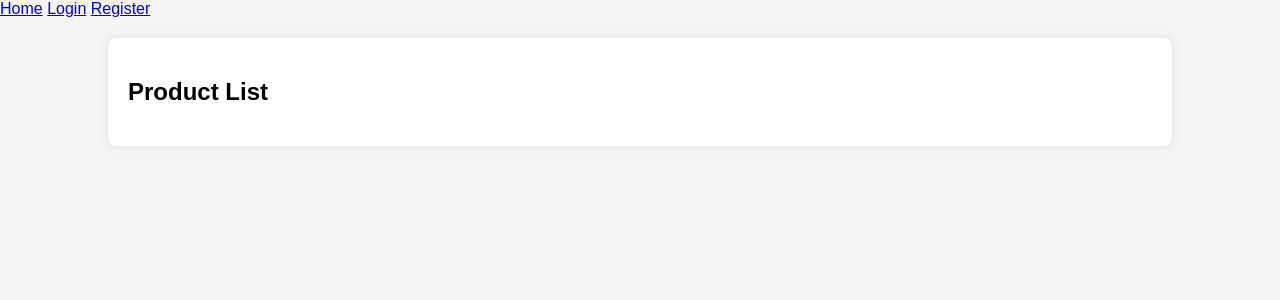
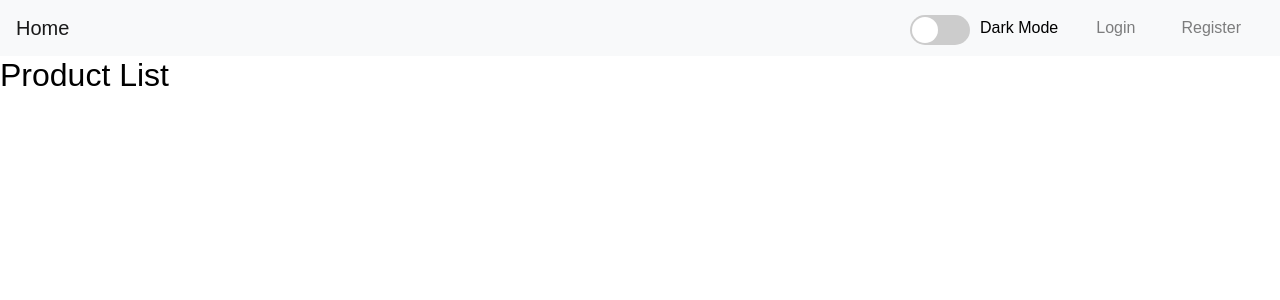
Before and after one commit to Jestuzx/Shop, a Django app: page / in a window 1280 px wide. Shown: the top 300 px of the page. Run offline with Django 5.2, Linux system fonts and the light colour scheme; data that the repository does not hold is empty; some libraries are stand-ins or nearby versions.

Commit message:
'add(style)

```diff
--- a/shop/static/css/styles.css
+++ b/shop/static/css/styles.css
@@ -1,49 +1,157 @@
+/* Общие стили для сайта */
+* {
+	box-sizing: border-box;
+}
+
 body {
 	font-family: Arial, sans-serif;
-	background-color: #f4f4f4;
 	margin: 0;
 	padding: 0;
+	background-color: #fff;
+	color: #000;
+	transition: background-color 0.3s, color 0.3s;
 }
 
+/* Темная тема */
+body.dark-theme {
+	background-color: #121212;
+	color: white;
+}
+
+/* Стили для переключателя */
+.form-check {
+	display: flex;
+	align-items: center;
+	margin-right: 15px;
+}
+
+.form-check-input {
+	width: 60px;
+	height: 30px;
+	cursor: pointer;
+	appearance: none;
+	background-color: #ccc;
+	border-radius: 15px;
+	position: relative;
+	transition: background-color 0.3s;
+}
+
+.form-check-input::before {
+	content: '';
+	position: absolute;
+	top: 2px;
+	left: 2px;
+	width: 26px;
+	height: 26px;
+	background-color: white;
+	border-radius: 50%;
+	transition: transform 0.3s;
+}
+
+.form-check-input:checked {
+	background-color: #007bff;
+}
+
+.form-check-input:checked::before {
+	transform: translateX(30px);
+}
+
+.form-check-label {
+	margin-left: 10px;
+	font-size: 16px;
+	font-family: Arial, sans-serif;
+	color: #000;
+}
+
+/* Для темной темы */
+body.dark-theme .form-check-label {
+	color: white;
+}
+
+body.dark-theme .form-check-input:checked {
+	background-color: #00bfff;
+}
+
+body.dark-theme .form-check-input {
+	background-color: #333;
+}
+
+/* Верхняя часть страницы, включая навигацию и заголовок */
 header {
+	background-color: #f8f9fa;
+	padding: 10px 20px;
+	text-align: center;
+}
+
+body.dark-theme header {
 	background-color: #333;
 	color: white;
-	text-align: center;
-	padding: 15px 0;
 }
 
-header a {
-	color: white;
-	text-decoration: none;
-	font-size: 24px;
+/* Навигация */
+nav {
+	background-color: #f8f9fa;
+	padding: 10px;
+	display: flex;
+	justify-content: space-between;
+	align-items: center;
 }
 
-main {
-	width: 80%;
-	margin: 20px auto;
-	background: white;
-	padding: 20px;
-	border-radius: 8px;
-	box-shadow: 0 0 10px rgba(0, 0, 0, 0.1);
+body.dark-theme nav {
+	background-color: #333;
 }
 
-.product {
-	border: 1px solid #ddd;
-	padding: 10px;
-	margin: 10px;
-	display: inline-block;
-	width: 200px;
-	text-align: center;
-	background: white;
-	border-radius: 5px;
+nav a {
+	margin-right: 15px;
+	color: #000;
+	text-decoration: none;
+	transition: color 0.3s;
 }
 
-.product img {
-	max-width: 100%;
-	height: auto;
+body.dark-theme nav a {
+	color: white;
 }
 
-.product h2 {
-	font-size: 18px;
-	margin: 10px 0;
+body.dark-theme nav a:hover {
+	color: #f8f9fa;
 }
+
+/* Стили для навигации */
+.navbar {
+	display: flex;
+	justify-content: space-between;
+	align-items: center;
+}
+
+.navbar-brand {
+	margin-right: 0;
+}
+
+.navbar-nav {
+	display: flex;
+	align-items: center;
+}
+
+.nav-link {
+	margin-left: 15px;
+}
+
+.form-check {
+	margin-right: 15px;
+}
+
+/* Стили для темной темы */
+body.dark-theme .navbar {
+	background-color: #333;
+}
+
+body.dark-theme .navbar-brand,
+body.dark-theme .nav-link,
+body.dark-theme .form-check-label {
+	color: white;
+}
+
+body.dark-theme .nav-link:hover,
+body.dark-theme .form-check-label:hover {
+	color: #f8f9fa;
+}
--- /dev/null
+++ b/shop/static/js/theme-toggle.js
@@ -0,0 +1,20 @@
+const themeToggleSwitch = document.getElementById('theme-toggle')
+const body = document.body
+
+// Проверяем, сохранена ли предыдущая тема в localStorage
+if (localStorage.getItem('theme') === 'dark') {
+	body.classList.add('dark-theme')
+	themeToggleSwitch.checked = true // Включаем переключатель, если тема темная
+}
+
+// Обработчик для переключения темы
+themeToggleSwitch.addEventListener('change', () => {
+	body.classList.toggle('dark-theme')
+
+	// Сохраняем выбор в localStorage, чтобы тема сохранялась при перезагрузке страницы
+	if (body.classList.contains('dark-theme')) {
+		localStorage.setItem('theme', 'dark')
+	} else {
+		localStorage.setItem('theme', 'light')
+	}
+})
--- a/shop/templates/shop/base.html
+++ b/shop/templates/shop/base.html
@@ -6,24 +6,60 @@
 		<meta charset="UTF-8" />
 		<meta name="viewport" content="width=device-width, initial-scale=1.0" />
 		<title>{% block title %}My Shop{% endblock %}</title>
+		<!-- Подключаем Bootstrap CSS -->
+		<link
+			href="https://stackpath.bootstrapcdn.com/bootstrap/4.5.2/css/bootstrap.min.css"
+			rel="stylesheet"
+		/>
+		<!-- Подключаем собственные стили -->
 		<link rel="stylesheet" href="{% static 'css/styles.css' %}" />
 	</head>
 	<body>
-		<nav>
-			<a href="{% url 'product_list' %}">Home</a>
-			{% if user.is_authenticated %}
-			<a href="{% url 'profile' %}">Profile</a>
-			<!-- Формируем форму для выхода -->
-			<form action="{% url 'logout' %}" method="post" style="display: inline">
-				{% csrf_token %}
-				<button type="submit">Logout</button>
-			</form>
-			{% else %}
-			<a href="{% url 'login' %}">Login</a>
-			<a href="{% url 'register' %}">Register</a>
-			{% endif %}
+		<nav class="navbar navbar-expand-lg navbar-light bg-light">
+			<a class="navbar-brand" href="{% url 'product_list' %}">Home</a>
+
+			<!-- Кнопка для мобильного меню -->
+			<button
+				class="navbar-toggler"
+				type="button"
+				data-toggle="collapse"
+				data-target="#navbarNav"
+				aria-controls="navbarNav"
+				aria-expanded="false"
+				aria-label="Toggle navigation"
+			>
+				<span class="navbar-toggler-icon"></span>
+			</button>
+
+			<div class="collapse navbar-collapse" id="navbarNav">
+				<div class="navbar-nav ml-auto">
+					<!-- Переключатель для темы -->
+					<div class="form-check form-switch">
+						<input class="form-check-input" type="checkbox" id="theme-toggle" />
+						<label class="form-check-label" for="theme-toggle">Dark Mode</label>
+					</div>
+
+					{% if user.is_authenticated %}
+					<a class="nav-link" href="{% url 'profile' %}">Profile</a>
+					<a class="nav-link" href="{% url 'logout' %}">Logout</a>
+					{% else %}
+					<a class="nav-link" href="{% url 'login' %}">Login</a>
+					<a class="nav-link" href="{% url 'register' %}">Register</a>
+					{% endif %}
+				</div>
+			</div>
 		</nav>
 
 		<main>{% block content %}{% endblock %}</main>
+
+		<!-- Подключаем jQuery и Popper.js -->
+		<script src="https://code.jquery.com/jquery-3.6.0.min.js"></script>
+		<script src="https://cdn.jsdelivr.net/npm/@popperjs/core@2.11.6/dist/umd/popper.min.js"></script>
+
+		<!-- Подключаем Bootstrap JS -->
+		<script src="https://stackpath.bootstrapcdn.com/bootstrap/4.5.2/js/bootstrap.min.js"></script>
+
+		<!-- Подключаем свой JavaScript файл для переключения темы -->
+		<script src="{% static 'js/theme-toggle.js' %}"></script>
 	</body>
 </html>
--- a/shop/urls.py
+++ b/shop/urls.py
@@ -7,6 +7,6 @@
     path('', ProductListView.as_view(), name='product_list'),
     path("register/", RegisterView.as_view(), name="register"),
     path("login/", UserLoginView.as_view(), name="login"),
-    path("logout/", UserLogoutView.as_view(), name="logout"),
+    path('logout/', LogoutView.as_view(), name='logout'),
     path("profile/", ProfileView.as_view(), name="profile"),
 ] + static(settings.MEDIA_URL, document_root=settings.MEDIA_ROOT)
```
Also changed, not shown: config/settings.py (+8 -2 lines), db.sqlite3, shop/migrations/0003_remove_profile_bio.py (added).
